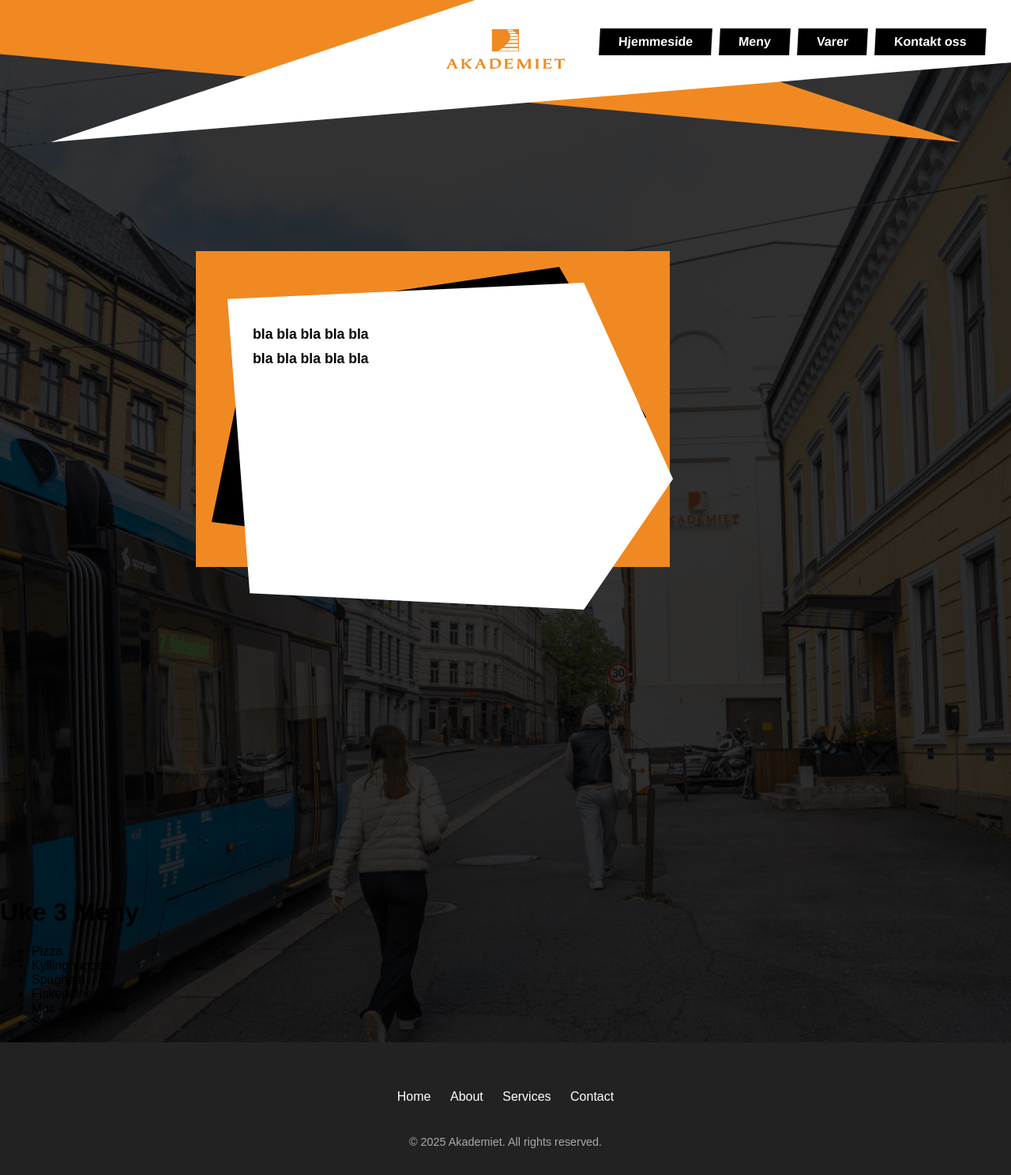
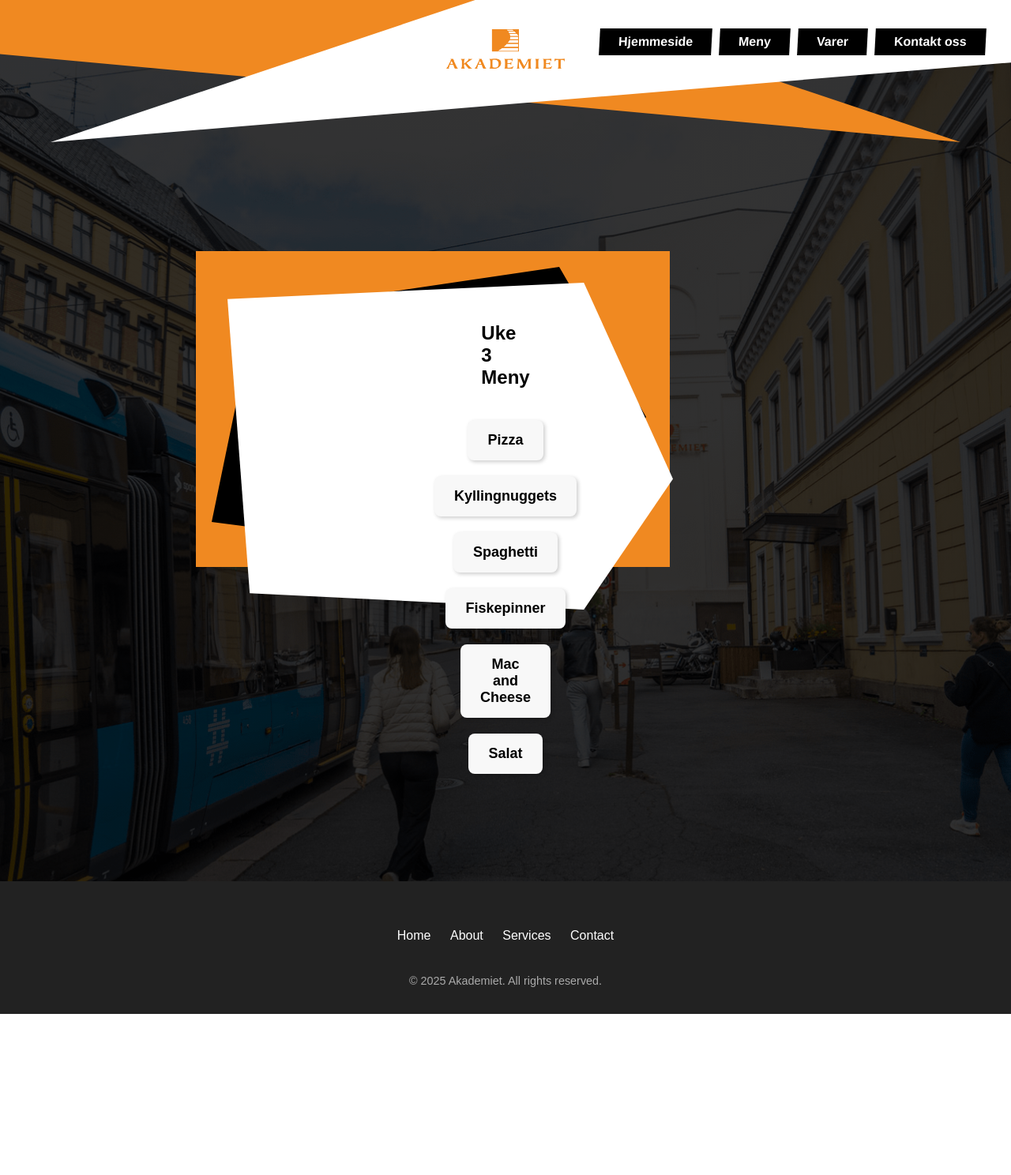
Before and after one commit to 24caratgoldenlabububobatea/kant, a Flask app: page /meny in a window 1280 px wide. Shown: the whole page at 79% size. After the commit the page ends 1284 px from the top, so only its background shows below. Run offline with Flask 3, Linux system fonts and the light colour scheme.

Commit message:
gjort listen av mat i varer bedre

```diff
--- a/static/css/css.css
+++ b/static/css/css.css
@@ -178,3 +178,26 @@ body {
   font-size: 0.9rem;
   color: #aaa;
 }
+
+/* meny page */
+.meals-container {
+    position: relative;
+    z-index: 10;
+    margin: 100px auto 50px auto;
+    display: flex;
+    flex-wrap: wrap;
+    justify-content: center;
+    padding: 20px;
+    max-width: 2px;
+    gap: 20px; /* ← space between each meal */
+}
+
+.meal {
+    background-color: #f8f8f8;
+    padding: 15px 25px;
+    border-radius: 8px;
+    box-shadow: 2px 2px 5px rgba(0,0,0,0.2);
+    font-size: 18px;
+    font-weight: bold;
+    text-align: center;
+}
--- a/templates/base.html
+++ b/templates/base.html
@@ -22,23 +22,17 @@
         </header>
 
         <a href="/logo" class="logo"></a>
-
         <section class="content">
             <div class="shapes">
                 <div class="shape red"></div>
                 <div class="shape black"></div>
                 <div class="shape white">
-
-                    <p>
-                        bla bla bla bla bla<br>
-                        bla bla bla bla bla
-                    </p>
-                </div>
+                </div> <p> {% block body %}{% endblock %} </p>
             </div>
         </section>
     </div>
 
-    {% block body %}{% endblock %}
+
 
     <footer class="footer">
   <div class="footer-container">
--- a/templates/meny.html
+++ b/templates/meny.html
@@ -3,13 +3,13 @@
 {% block head %}
     <title>Meny</title>
     <link rel="stylesheet" href="{{ url_for('static', filename='css/css.css') }}">
+
 {% endblock %}
-
 {% block body %}
-    <h1>Uke {{ week }} Meny</h1>
-    <ul>
+<div class="meals-container">
+<h1>Uke {{ week }} Meny</h1>
         {% for meal in meals %}
-            <li>{{ meal }}</li>
+            <div class="meal">{{ meal }}</div>
         {% endfor %}
-    </ul>
+    </div>
 {% endblock %}
```
